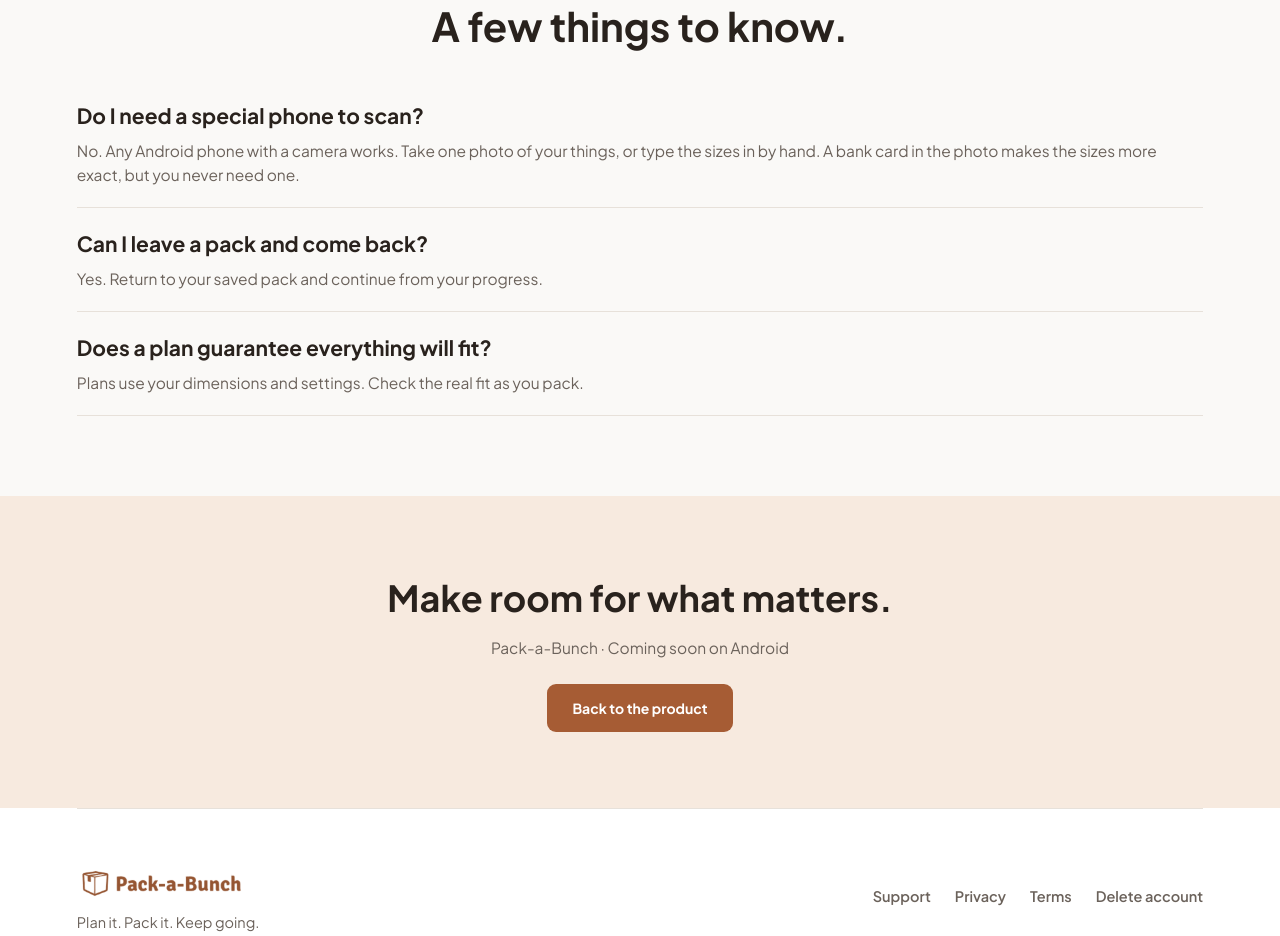
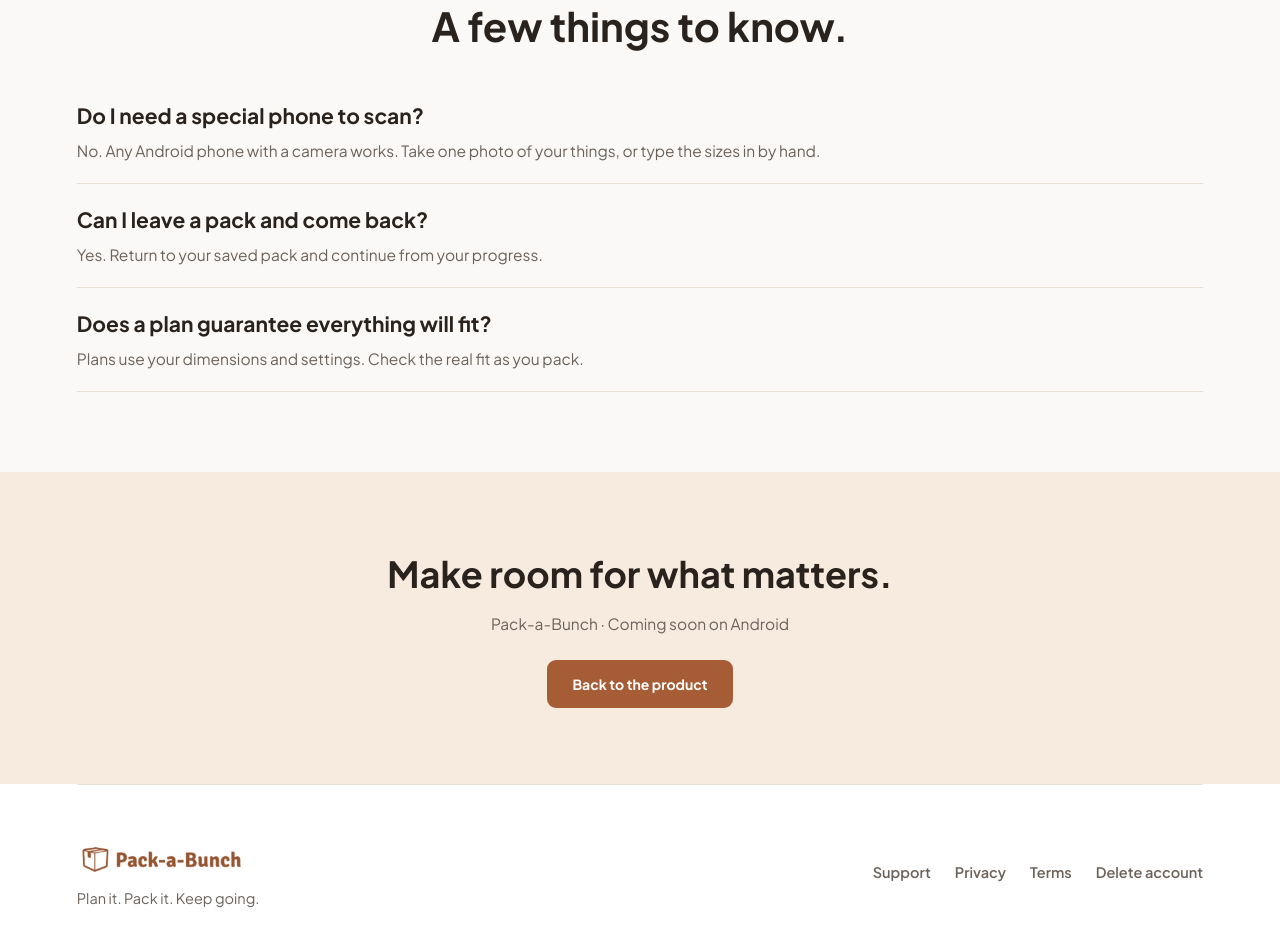
Before and after one commit to DrGitman/Pack_a_Bunch, a React (Vite) app: page / in a window 1280 px wide. Shown: the part 3960-4896 px from the top of the page. Built offline with nearby package versions, Linux system fonts and the light colour scheme.

Commit message:
FAQ update

```diff
--- a/src/App.jsx
+++ b/src/App.jsx
@@ -14,7 +14,7 @@ const steps = [
 ];
 
 const questions = [
-  ['Do I need a special phone to scan?', 'No. Any Android phone with a camera works. Take one photo of your things, or type the sizes in by hand. A bank card in the photo makes the sizes more exact, but you never need one.'],
+  ['Do I need a special phone to scan?', 'No. Any Android phone with a camera works. Take one photo of your things, or type the sizes in by hand.'],
   ['Can I leave a pack and come back?', 'Yes. Return to your saved pack and continue from your progress.'],
   ['Does a plan guarantee everything will fit?', 'Plans use your dimensions and settings. Check the real fit as you pack.']
 ];
```
